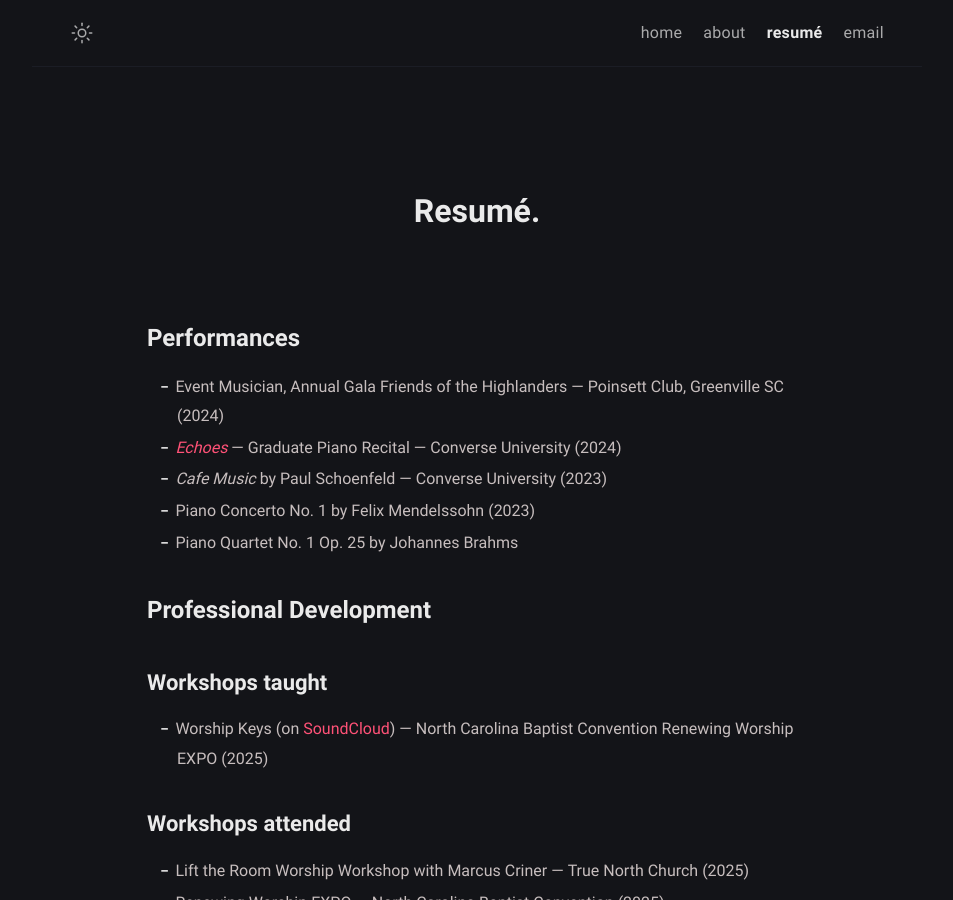
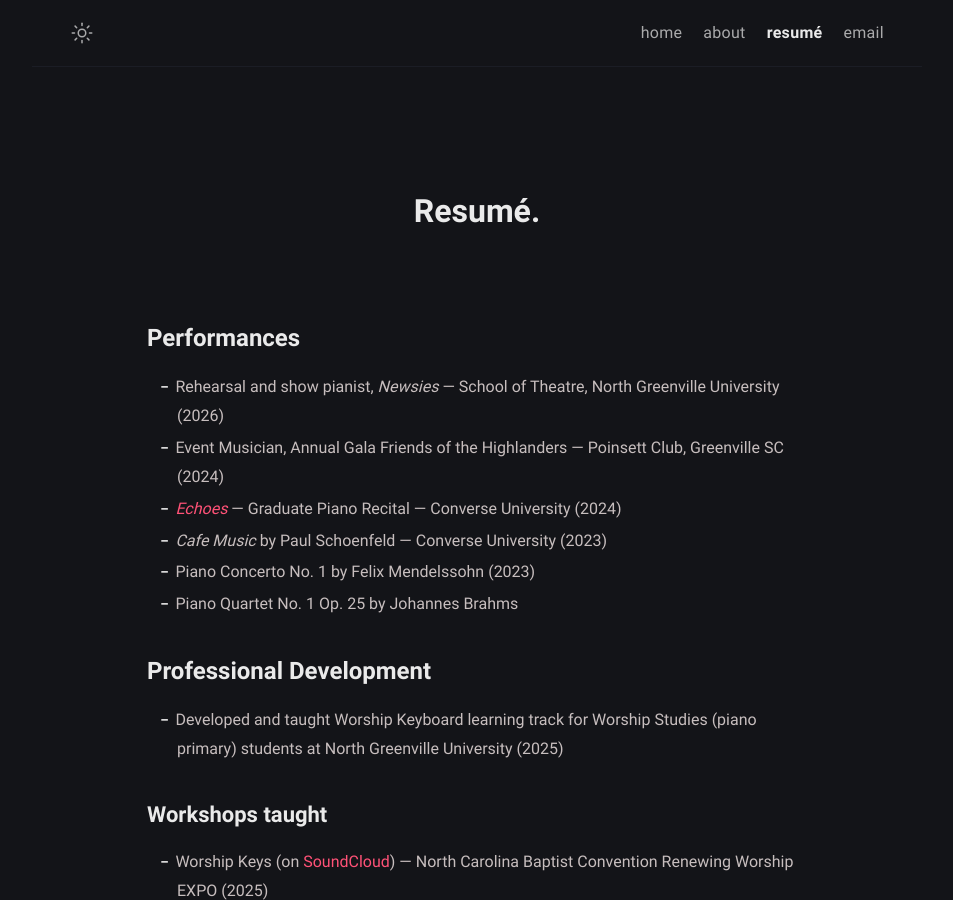
Before and after one commit to atrial-albumen/atrial-albumen.github.io, a Jekyll site: the page built from resume.md, in a window 1280 px wide and 900 px high. Shown: the whole window, without its empty margins (163-1116 px from the left). Built offline with Jekyll 4.4.1, drawn with Linux system fonts in a browser that asks for light colours.

Commit message:
Update resume.md

```diff
--- a/resume.md
+++ b/resume.md
@@ -6,6 +6,7 @@ excerpt: Things I've done, places I've worked, people I've studied with.
 comments: false
 ---
 # Performances
+* Rehearsal and show pianist, *Newsies* — School of Theatre, North Greenville University (2026)
 * Event Musician, Annual Gala Friends of the Highlanders — Poinsett Club, Greenville SC (2024)
 * *[Echoes](http://www.jonahlosh.com/graduate-piano-recital)* — Graduate Piano Recital — Converse University (2024)
 * *Cafe Music* by Paul Schoenfeld — Converse University (2023)
@@ -13,6 +14,8 @@ comments: false
 * Piano Quartet No. 1 Op. 25 by Johannes Brahms
 
 # Professional Development
+* Developed and taught Worship Keyboard learning track for Worship Studies (piano primary) students at North Greenville University (2025)
+
 ## Workshops taught
 * Worship Keys (on [SoundCloud](https://soundcloud.com/jonahlosh/worship-keys-workshop-ncbc-renewing-worship-expo-2025)) — North Carolina Baptist Convention Renewing Worship EXPO (2025)
 
```
